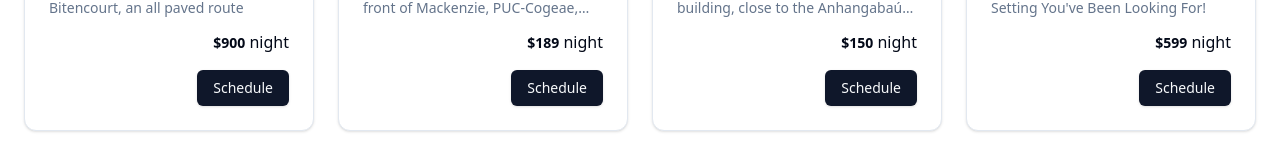
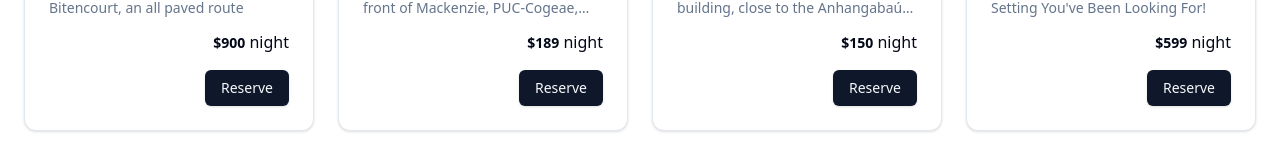
Before and after one commit to Poggioli/hostfully-test, a React (Vite) app: page /rooms in a window 1280 px wide. Shown: the part 367-527 px from the top of the page. Built offline with nearby package versions, Linux system fonts and the light colour scheme; data requests are answered from the project's data file.

Commit message:
fix: imports and typos

```diff
--- a/src/components/RoomCard/LoadingRoomCard.tsx
+++ b/src/components/RoomCard/LoadingRoomCard.tsx
@@ -1,9 +1,8 @@
 import {
   Card
-} from "../ui/card";
+} from "@/components/ui/card";
+import { Skeleton } from "@/components/ui/skeleton";
 import { FC } from "react";
-import { Skeleton } from "../ui/skeleton";
-
 
 const LoadingRoomCard: FC = () => {
   return (
--- a/src/components/RoomCard/RoomCard.tsx
+++ b/src/components/RoomCard/RoomCard.tsx
@@ -1,9 +1,9 @@
+import { useBookingDrawer } from "@/components/BookingDrawer"
+import { Button } from "@/components/ui/button"
+import { Card, CardContent, CardDescription, CardFooter, CardHeader, CardTitle } from "@/components/ui/card"
 import { Room } from "@/service/Room"
 import { AspectRatio } from "@radix-ui/react-aspect-ratio"
 import { FC } from "react"
-import { useBookingDrawer } from "../BookingDrawer"
-import { Button } from "../ui/button"
-import { Card, CardContent, CardDescription, CardFooter, CardHeader, CardTitle } from "../ui/card"
 
 export type RoomCardProps = Room
 
@@ -11,7 +11,7 @@ const RoomCard: FC<RoomCardProps> = ({ name, description, pricePerDay, photos, i
 
   const { onOpen: onOpenBookingDrawer } = useBookingDrawer()
 
-  const onSchedule = () => {
+  const onReserve = () => {
     onOpenBookingDrawer(id)
   }
 
@@ -39,7 +39,7 @@ const RoomCard: FC<RoomCardProps> = ({ name, description, pricePerDay, photos, i
       </CardContent>
 
       <CardFooter className="flex justify-end">
-        <Button onClick={onSchedule}>Schedule</Button>
+        <Button onClick={onReserve}>Reserve</Button>
       </CardFooter>
     </Card>
   )
```
